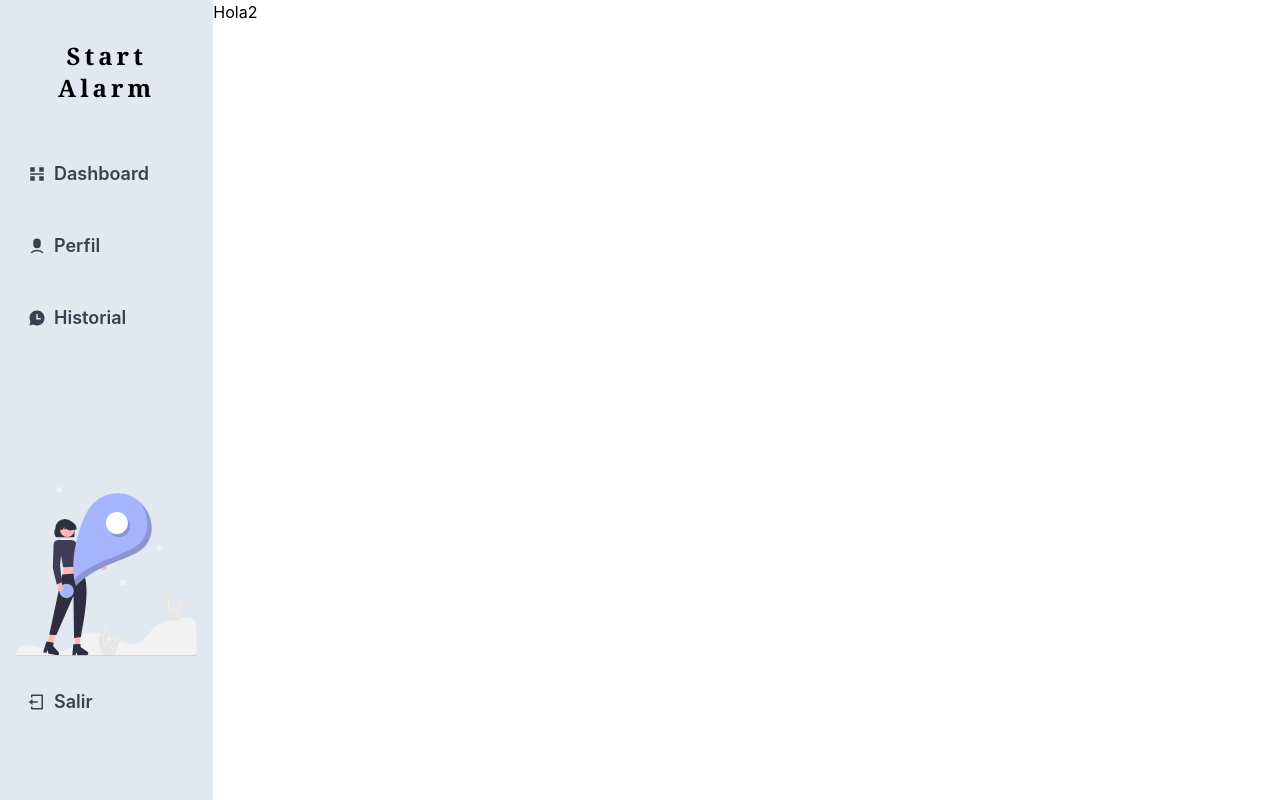
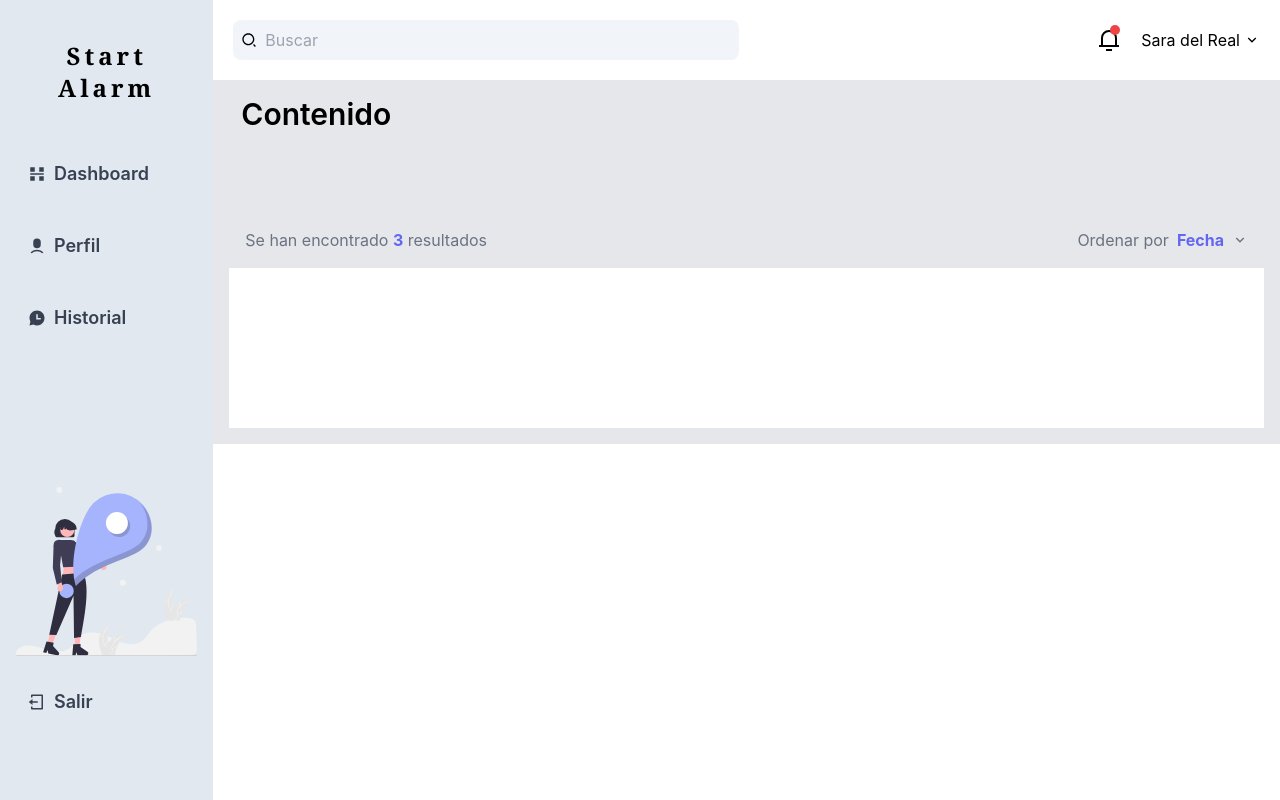
Before and after one commit to JordanARS/react-app, a React (Create React App) app: page / in a window 1280 px wide. Built offline with nearby package versions, Linux system fonts and the light colour scheme.

Commit message:
Diseño del Contenido

```diff
--- a/src/componentes/Dashboard.js
+++ b/src/componentes/Dashboard.js
@@ -1,13 +1,17 @@
-import * as React from 'react';
-import { RiQrScan2Fill, RiUser6Fill, RiLogoutBoxLine, RiChatHistoryFill, RiWindyFill } from "react-icons/ri";
+import React, {useState} from "react";
+import { RiQrScan2Fill, RiUser6Fill, RiLogoutBoxLine, RiChatHistoryFill, RiWindyFill, RiMenuFoldLine, RiMenuUnfoldLine, RiNotification3Line, RiArrowDownSLine, RiSearch2Line, RiCheckboxBlankCircleFill } from "react-icons/ri";
 
 export default function Dashboard () {
 
+  const [sidebar, setSidebar] = useState(false);
 
+  const handleSidebar = () =>{
+    setSidebar(!sidebar)
+  }
   return (
     <div className='min-h-screen grid grid-col-1 lg:grid-cols-6'>
       {/* Barra Lateral Izquierda */}
-      <div className='fixed lg:static top-0 left-0 h-full w-full overflow-y-scroll bg-slate-200 col-span-1 p-4'>
+      <div className={`fixed lg:static w-[60%] md:w-[40%] lg:w-full top-0 z-50 transition-all ${sidebar ? "-left-0":"-left-full"} h-full w-full overflow-y-scroll bg-slate-200 col-span-1 p-4`}>
           {/* Logo */}
         <div className='text-center p-6'>
           <h1 className='font-bold tracking-[4px] text-2xl font-serif'>Start Alarm</h1>
@@ -51,8 +55,61 @@ export default function Dashboard () {
 
         </div>
       </div>
+      {/* Boton devuelta a barra izquierda */}
+      <button className='block lg:hidden absolute bottom-2 right-2 bg-indigo-300 text-white rounded-full text-4xl p-3'
+      onClick={handleSidebar}>
+        {sidebar ? <RiMenuUnfoldLine/> : <RiMenuFoldLine />}
+
+      </button>
       {/* Contenido */}
-      <div className='bg-white col-span-5'>Hola2</div>
+      <div className='bg-white col-span-5'>
+        {/* Cabecera */}
+        <header className="flex flex-col md:flex-row gap-4 items-center justify-between p-5 w-full">
+          {/* Buscador */}
+          <form className="w-full md:w-[50%] order-1 md:-order-none">
+            <div className="relative">
+              <RiSearch2Line className="absolute left-2 top-3"/>
+              <input type="search" className="bg-slate-100 py-2 px-8 pr-4 rounded-lg w-full" placeholder="Buscar"/>
+            </div>
+          </form>
+          {/* Notificaciones */}
+          <nav className="w-full md:w-[50%] flex justify-center md:justify-end">
+            <ul className="flex items-center gap-5">
+              <li>
+                <a href="/notificaciones" className="relative">
+                  <RiNotification3Line className="text-2xl"/>
+                  <RiCheckboxBlankCircleFill className="absolute right-0 -top-1 text-xs text-red-500"/>
+                </a>
+              </li>
+              <li>
+                <a href="/perfiles" className="flex items-center gap-1">
+                  Sara del Real
+                  <RiArrowDownSLine />
+                </a>
+              </li>
+            </ul>
+          </nav>
+        </header>
+        {/* Contenido */}
+        <div className="bg-gray-200 p-4">
+          {/* Titulo */}
+          <div>
+            <h1 className="text-3xl font-semibold pl-3 mb-20">Contenido</h1>
+          </div>
+          <div className="flex items-center justify-between">
+            <p className="p-4 text-gray-500">Se han encontrado <span className="text-indigo-500 font-bold">3</span> resultados
+            </p>
+            <p className="flex items-center gap-2 p-4 text-gray-500 hover:cursor-pointer">
+              Ordenar por <span className="text-indigo-500 font-bold"> Fecha</span>
+              <RiArrowDownSLine/>
+            </p>
+          </div>
+          {/* Informacion de Fechas */}
+          <div className="bg-white py-20 px-10">
+
+          </div>
+        </div>
+      </div>
     </div>
   )
 }
```
